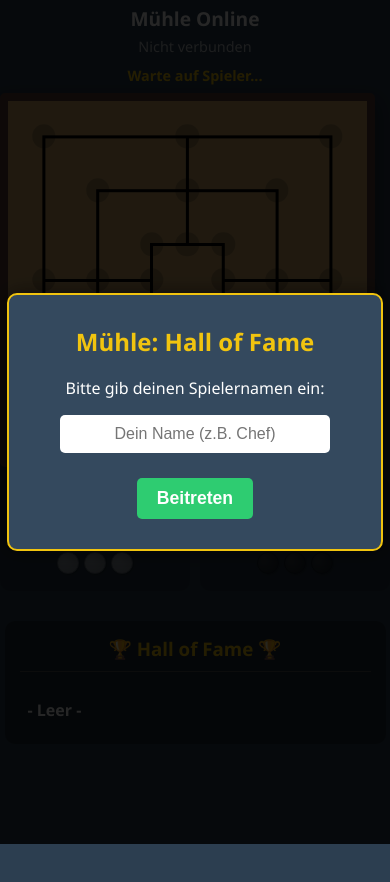
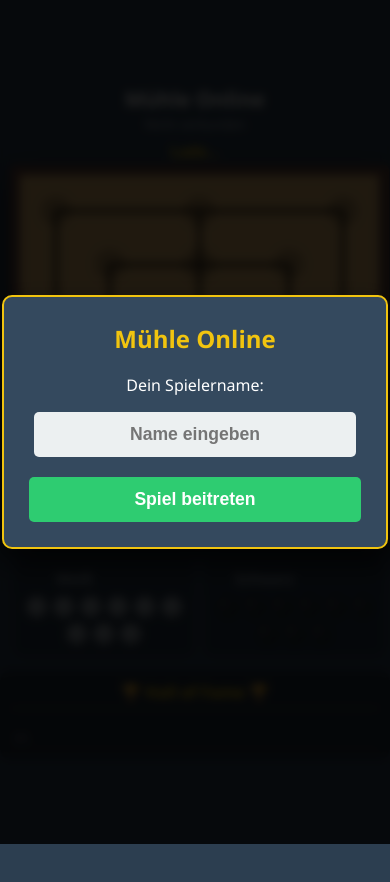
Before and after one commit to kaihar69/muehle-online, a website: page public/index.html in a window 390 px wide. After the commit the page ends 844 px from the top, so only its background shows below. Drawn offline with nearby package versions, Linux system fonts and the light colour scheme; no server answers.

Commit message:
Update index.html

```diff
--- a/public/index.html
+++ b/public/index.html
@@ -3,7 +3,7 @@
 <head>
     <meta charset="UTF-8">
     <meta name="viewport" content="width=device-width, initial-scale=1.0, maximum-scale=1.0, user-scalable=no">
-    <title>Mühle Online - Hall of Fame</title>
+    <title>Mühle Online</title>
     <style>
         :root {
             --bg-color: #2c3e50;
@@ -19,36 +19,39 @@
             display: flex;
             flex-direction: column;
             align-items: center;
-            min-height: 100vh;
+            justify-content: center; /* Vertikale Zentrierung */
+            min-height: 100vh; /* Fallback */
+            min-height: 100dvh; /* Modern: Dynamische Höhe für Mobile Browser */
             margin: 0;
             color: white;
             user-select: none;
             touch-action: manipulation;
-            padding-bottom: 50px; /* Platz für Scrollen */
+            padding: 10px; /* Kleiner Rand damit nichts klebt */
+            box-sizing: border-box;
         }
 
-        h1 { margin: 10px 0 5px 0; font-size: 1.5rem; text-align: center; }
+        h1 { margin: 0 0 5px 0; font-size: 1.5rem; text-align: center; text-shadow: 1px 1px 3px rgba(0,0,0,0.5); }
 
         #status {
-            margin-bottom: 5px;
+            margin-bottom: 10px;
             font-size: 1.1rem;
             font-weight: bold;
             color: var(--highlight);
-            height: 1.5em;
+            height: 1.2em;
             text-align: center;
-            padding: 0 10px;
         }
 
-        #my-role { margin-bottom: 10px; font-size: 0.9rem; color: #bdc3c7; }
+        #my-role { margin-bottom: 5px; font-size: 0.9rem; color: #bdc3c7; text-align: center;}
 
         /* HAUPTBEREICH */
         #game-container {
             display: flex;
-            align-items: flex-start;
+            align-items: center;
             justify-content: center;
-            gap: 20px;
+            gap: 30px;
             width: 100%;
-            flex-wrap: wrap;
+            max-width: 900px;
+            flex-wrap: wrap; /* Erlaubt Umbruch auf Mobile */
         }
 
         #board {
@@ -58,7 +61,7 @@
             position: relative;
             border: 15px solid var(--border-color);
             border-radius: 5px;
-            box-shadow: 0 10px 20px rgba(0,0,0,0.5);
+            box-shadow: 0 15px 30px rgba(0,0,0,0.6);
             flex-shrink: 0;
         }
 
@@ -69,14 +72,14 @@
         .player-info-container {
             display: flex;
             flex-direction: column;
-            gap: 20px;
+            gap: 15px;
+            min-width: 150px;
         }
 
         .player-panel {
             background: rgba(0, 0, 0, 0.3);
             padding: 15px;
             border-radius: 10px;
-            width: 140px;
             text-align: center;
             border: 2px solid transparent;
             transition: all 0.3s;
@@ -88,16 +91,17 @@
             background: rgba(255, 255, 255, 0.1);
             box-shadow: 0 0 15px rgba(241, 196, 15, 0.3);
             opacity: 1;
+            transform: scale(1.05);
         }
 
-        .player-name { font-weight: bold; font-size: 1.1rem; margin-bottom: 8px; display: block; overflow: hidden; text-overflow: ellipsis;}
+        .player-name { font-weight: bold; font-size: 1.1rem; margin-bottom: 8px; display: block; overflow: hidden; text-overflow: ellipsis; white-space: nowrap; max-width: 140px;}
 
         .stone-supply {
             display: flex;
             flex-wrap: wrap;
             justify-content: center;
             gap: 5px;
-            min-height: 60px;
+            min-height: 50px;
         }
 
         .supply-stone {
@@ -119,7 +123,7 @@
             cursor: pointer;
             z-index: 10;
         }
-        .spot::after { content: ''; position: absolute; top: -10px; left: -10px; right: -10px; bottom: -10px; }
+        .spot::after { content: ''; position: absolute; top: -12px; left: -12px; right: -12px; bottom: -12px; }
         .spot:hover { background-color: rgba(0,0,0,0.5); }
 
         .stone {
@@ -131,40 +135,41 @@
             z-index: 20;
             box-shadow: 2px 2px 5px rgba(0,0,0,0.5);
             pointer-events: none;
-            transition: all 0.2s ease;
+            transition: all 0.2s cubic-bezier(0.175, 0.885, 0.32, 1.275); /* Schönerer Bounce-Effekt */
         }
         .stone.white { background: radial-gradient(circle at 30% 30%, #fff, #bbb); border: 1px solid #888; }
         .stone.black { background: radial-gradient(circle at 30% 30%, #444, #000); border: 1px solid #000; }
 
-        .stone.selected { box-shadow: 0 0 15px 5px #3498db; transform: translate(-50%, -50%) scale(1.15); }
+        .stone.selected { box-shadow: 0 0 20px 8px #3498db; transform: translate(-50%, -50%) scale(1.15); z-index: 30;}
 
         body.removing .spot { cursor: not-allowed; }
-        body.game-over #board { opacity: 0.7; pointer-events: none; }
+        body.game-over #board { opacity: 0.7; pointer-events: none; filter: grayscale(50%); }
         body.game-over #status { color: #2ecc71; font-size: 1.5rem; animation: pulse 1s infinite; }
         @keyframes pulse { 0% { transform: scale(1); } 50% { transform: scale(1.05); } 100% { transform: scale(1); } }
 
         /* HALL OF FAME */
         #hof-container {
-            margin-top: 30px;
-            width: 90%;
-            max-width: 500px;
+            margin-top: 20px;
+            width: 100%;
+            max-width: 400px;
             background: rgba(0,0,0,0.3);
             border-radius: 10px;
-            padding: 15px;
+            padding: 10px;
             text-align: center;
+            font-size: 0.9rem;
         }
-        #hof-container h3 { color: #f1c40f; margin-top: 0; border-bottom: 1px solid #555; padding-bottom: 10px;}
-        #hof-list { list-style: none; padding: 0; margin: 0; max-height: 200px; overflow-y: auto; }
-        #hof-list li { padding: 8px; border-bottom: 1px solid rgba(255,255,255,0.1); display: flex; justify-content: space-between; }
-        #hof-list li:last-child { border: none; }
-        .hof-name { font-weight: bold; }
-        .hof-time { font-size: 0.8rem; color: #ccc; }
+        #hof-container h3 { color: #f1c40f; margin: 0 0 10px 0; border-bottom: 1px solid #555; padding-bottom: 5px; font-size: 1rem;}
+        #hof-list { list-style: none; padding: 0; margin: 0; max-height: 120px; overflow-y: auto; }
+        #hof-list li { padding: 5px; border-bottom: 1px solid rgba(255,255,255,0.1); display: flex; justify-content: space-between; }
+        .hof-name { font-weight: bold; color: white;}
+        .hof-time { font-size: 0.8rem; color: #aaa; }
 
         /* OVERLAYS */
         .overlay {
             position: fixed;
             top: 0; left: 0; width: 100%; height: 100%;
             background: rgba(0,0,0,0.85);
+            backdrop-filter: blur(5px);
             z-index: 1000;
             display: flex;
             flex-direction: column;
@@ -174,43 +179,80 @@
 
         .box {
             background: #34495e;
-            padding: 30px;
+            padding: 25px;
             border-radius: 10px;
             text-align: center;
-            box-shadow: 0 0 20px rgba(0,0,0,0.5);
+            box-shadow: 0 10px 30px rgba(0,0,0,0.5);
             border: 2px solid #f1c40f;
-            width: 80%;
-            max-width: 400px;
+            width: 85%;
+            max-width: 350px;
         }
 
-        .box h2 { margin-top: 0; color: #f1c40f; }
+        .box h2 { margin-top: 0; color: #f1c40f; font-size: 1.5rem;}
 
         input[type="text"] {
-            padding: 10px;
-            font-size: 1rem;
-            width: 80%;
+            padding: 12px;
+            font-size: 1.1rem;
+            width: 90%;
             margin-bottom: 15px;
             border-radius: 5px;
             border: none;
             text-align: center;
+            background: #ecf0f1;
+            color: #2c3e50;
+            font-weight: bold;
         }
+        input:focus { outline: 2px solid #f1c40f; }
 
-        .btn { padding: 10px 20px; font-size: 1.1rem; cursor: pointer; border: none; border-radius: 5px; font-weight: bold; background: #2ecc71; color: white; margin-top: 10px;}
-        .btn:active { transform: scale(0.95); }
+        .btn { padding: 12px 25px; font-size: 1.1rem; cursor: pointer; border: none; border-radius: 5px; font-weight: bold; background: #2ecc71; color: white; margin-top: 5px; width: 100%;}
+        .btn:active { transform: scale(0.98); }
         .btn-restart { background: #e74c3c; margin-top: 20px;}
 
-        /* MOBILE FIX */
+        /* MOBILE OPTIMIERUNG */
         @media (max-width: 850px) {
-            h1 { font-size: 1.2rem; margin-top: 5px; }
-            #status { font-size: 0.9rem; margin-bottom: 5px; }
-            #game-container { flex-direction: column; gap: 10px; }
-            #board { width: 92vw; height: 92vw; max-width: 500px; max-height: 500px; border-width: 8px; }
+            h1 { font-size: 1.3rem; margin-bottom: 2px; }
+            #status { font-size: 0.95rem; margin-bottom: 5px; }
+            #my-role { font-size: 0.8rem; margin-bottom: 8px; }
+
+            #game-container {
+                flex-direction: column;
+                gap: 15px;
+            }
+
+            /* Maximale Breite auf Mobile für Brett */
+            #board {
+                width: 92vw;
+                height: 92vw;
+                max-width: 450px;
+                max-height: 450px;
+                border-width: 10px;
+            }
+
             line, rect { stroke-width: 3; }
-            .player-info-container { flex-direction: row; width: 100%; justify-content: center; gap: 10px; }
-            .player-panel { width: 45%; padding: 10px; }
-            .player-name { font-size: 1rem; }
-            .stone { width: 8vw; height: 8vw; max-width: 38px; max-height: 38px; }
-            .spot { width: 6vw; height: 6vw; max-width: 30px; max-height: 30px; }
+
+            .player-info-container {
+                flex-direction: row;
+                width: 100%;
+                justify-content: space-between;
+                gap: 10px;
+            }
+
+            .player-panel {
+                width: 48%;
+                padding: 8px;
+                transform: none !important; /* Kein Zoom auf Mobile */
+            }
+            .player-panel.active { border-width: 2px; }
+
+            .player-name { font-size: 0.9rem; max-width: 100px;}
+
+            /* Steingröße angepasst für Touch */
+            .stone { width: 8.5vw; height: 8.5vw; max-width: 38px; max-height: 38px; }
+            .spot { width: 8vw; height: 8vw; max-width: 35px; max-height: 35px; } /* Größere Klickfläche */
+            .spot::after { top: -15px; left: -15px; right: -15px; bottom: -15px; } /* Noch größerer Hitbox */
+
+            /* HoF auf Mobile etwas kleiner */
+            #hof-container { margin-top: 15px; }
         }
     </style>
 </head>
@@ -218,24 +260,24 @@
 
     <div id="connection-warning" class="overlay" style="display:none; z-index: 2000;">
         <div class="box" style="border-color: #e74c3c;">
-            <h2 style="color: #e74c3c;">Verbindung verloren!</h2>
-            <p>Verbindung zum Server unterbrochen.</p>
+            <h2 style="color: #e74c3c;">Keine Verbindung</h2>
+            <p>Server antwortet nicht.</p>
             <button class="btn btn-restart" onclick="location.reload()">Neu laden</button>
         </div>
     </div>
 
     <div id="start-overlay" class="overlay">
         <div class="box">
-            <h2>Mühle: Hall of Fame</h2>
-            <p>Bitte gib deinen Spielernamen ein:</p>
-            <input type="text" id="player-name-input" placeholder="Dein Name (z.B. Chef)" maxlength="12">
-            <button class="btn" onclick="joinGame()">Beitreten</button>
+            <h2>Mühle Online</h2>
+            <p>Dein Spielername:</p>
+            <input type="text" id="player-name-input" placeholder="Name eingeben" maxlength="10">
+            <button class="btn" onclick="joinGame()">Spiel beitreten</button>
         </div>
     </div>
 
     <h1>Mühle Online</h1>
     <div id="my-role">Nicht verbunden</div>
-    <div id="status">Warte auf Spieler...</div>
+    <div id="status">Lade...</div>
 
     <div id="game-container">
 
@@ -253,12 +295,12 @@
 
         <div class="player-info-container">
             <div id="panel-white" class="player-panel">
-                <span class="player-name" id="name-white">Weiß (Wartet)</span>
+                <span class="player-name" id="name-white">Weiß</span>
                 <div id="supply-white" class="stone-supply"></div>
             </div>
 
             <div id="panel-black" class="player-panel">
-                <span class="player-name" id="name-black">Schwarz (Wartet)</span>
+                <span class="player-name" id="name-black">Schwarz</span>
                 <div id="supply-black" class="stone-supply"></div>
             </div>
 
@@ -269,7 +311,7 @@
     <div id="hof-container">
         <h3>🏆 Hall of Fame 🏆</h3>
         <ul id="hof-list">
-            <li><span class="hof-name">- Leer -</span></li>
+            <li><span class="hof-name">...</span></li>
         </ul>
     </div>
 
@@ -328,13 +370,8 @@
         ];
 
         // --- VERBINDUNG ---
-        socket.on('connect', () => {
-            warningOverlay.style.display = 'none';
-        });
-
-        socket.on('disconnect', () => {
-            warningOverlay.style.display = 'flex';
-        });
+        socket.on('connect', () => { warningOverlay.style.display = 'none'; });
+        socket.on('disconnect', () => { warningOverlay.style.display = 'flex'; });
 
         // --- GAME JOIN ---
         function joinGame() {
@@ -347,36 +384,33 @@
 
         socket.on('player-assignment', (data) => {
             myColor = data.color;
-            roleElement.innerText = `Du spielst als: ${data.name} (${data.color === 'white' ? 'WEISS' : 'SCHWARZ'})`;
+            roleElement.innerText = `Du bist: ${data.name} (${data.color === 'white' ? 'WEISS' : 'SCHWARZ'})`;
         });
 
         socket.on('spectator', () => {
             myColor = 'spectator';
-            roleElement.innerText = "Raum voll - Du bist Zuschauer";
+            roleElement.innerText = "Zuschauer Modus";
             startOverlay.style.display = 'none';
         });
 
         socket.on('updatePlayerNames', (players) => {
-            // Reset labels
-            nameWhite.innerText = "Weiß (Wartet)";
-            nameBlack.innerText = "Schwarz (Wartet)";
+            nameWhite.innerText = "Weiß: -";
+            nameBlack.innerText = "Schwarz: -";
 
-            // Fill labels
             players.forEach(p => {
-                if (p.color === 'white') nameWhite.innerText = "Weiß: " + p.name;
-                if (p.color === 'black') nameBlack.innerText = "Schwarz: " + p.name;
+                if (p.color === 'white') nameWhite.innerText = p.name;
+                if (p.color === 'black') nameBlack.innerText = p.name;
             });
 
-            // Wenn 2 Spieler da sind und das Spiel noch wartet, könnte es losgehen
             if (players.length === 2 && gameState === 'waiting') {
-                startGameLocal('white'); // Standardmäßig beginnt Weiß
+                startGameLocal('white');
             }
         });
 
         socket.on('updateHallOfFame', (list) => {
             hofList.innerHTML = '';
             if (list.length === 0) {
-                hofList.innerHTML = '<li><span class="hof-name">Noch keine Siege</span></li>';
+                hofList.innerHTML = '<li><span class="hof-name">Noch keine Spiele</span></li>';
                 return;
             }
             list.forEach(entry => {
@@ -398,9 +432,9 @@
         });
 
         socket.on('opponentLeft', () => {
-            alert("Gegner hat das Spiel verlassen.");
+            alert("Gegner ist weg.");
             gameState = 'waiting';
-            statusElement.innerText = "Gegner weg. Warte auf neuen Spieler...";
+            statusElement.innerText = "Warte auf neuen Spieler...";
             restartBtn.style.display = 'none';
         });
 
@@ -471,7 +505,7 @@
             }
 
             if (gameState === 'waiting') {
-                statusElement.innerText = "Warte auf zweiten Spieler...";
+                statusElement.innerText = "Warte auf Gegner...";
                 statusElement.style.color = "#f1c40f";
                 return;
             }
@@ -650,12 +684,10 @@
             statusElement.innerText = "SIEGER: " + message;
             document.body.classList.add('game-over');
 
-            // Nur einer muss den Sieg melden, am besten der Gewinner selbst
             if (myColor === winnerColor) {
                 socket.emit('reportWin', winnerColor);
             }
 
-            // Restart Button zeigen
             restartBtn.style.display = 'block';
         }
 
@@ -665,14 +697,13 @@
 
             currentPlayer = currentPlayer === 'white' ? 'black' : 'white';
             const opponentGerman = currentPlayer === 'white' ? 'Schwarz' : 'Weiß';
-            const currentGerman = currentPlayer === 'white' ? 'Weiß' : 'Schwarz';
 
             updateUI();
 
             if (gameState === 'moving') {
                 const stonesCount = countLiveStones(currentPlayer);
                 if (stonesCount < 3) return endGame(`${opponentGerman} (Zu wenig Steine)`, currentPlayer === 'white' ? 'black' : 'white');
-                if (!hasPossibleMoves(currentPlayer)) return endGame(`${opponentGerman} (Gegner blockiert)`, currentPlayer === 'white' ? 'black' : 'white');
+                if (!hasPossibleMoves(currentPlayer)) return endGame(`${opponentGerman} (Blockiert)`, currentPlayer === 'white' ? 'black' : 'white');
             }
         }
 
```
